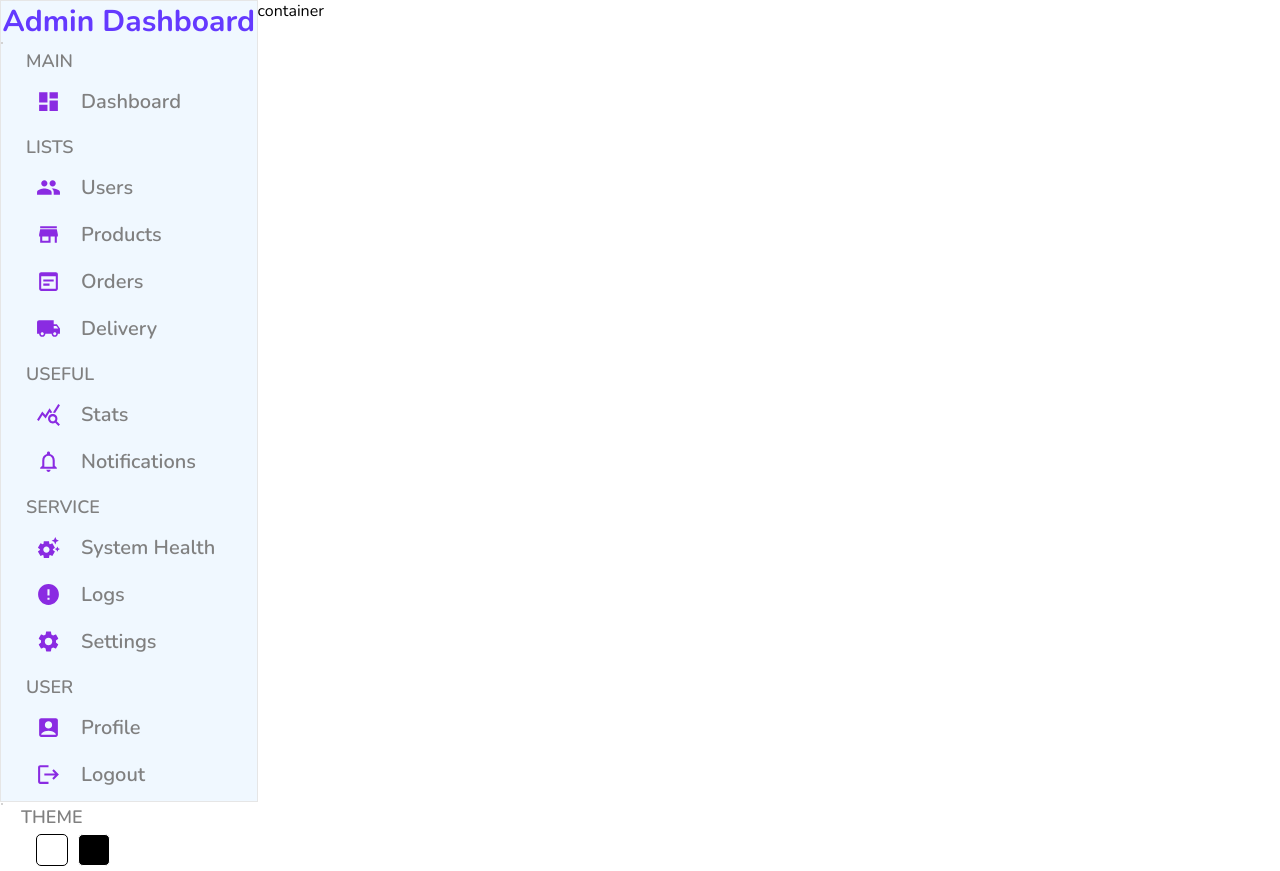
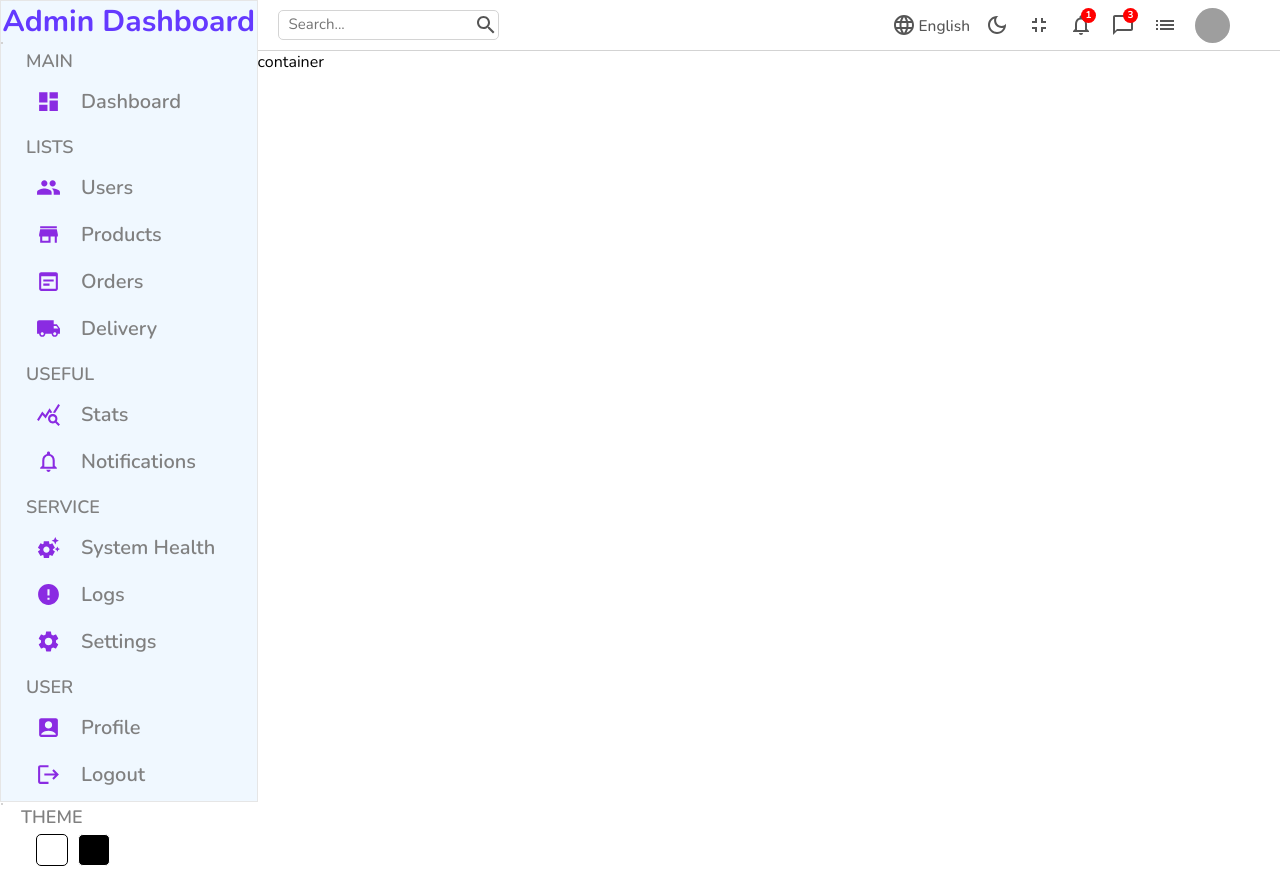
Before and after one commit to hichem-bouzourine/admin, a React (Create React App) app: page / in a window 1280 px wide. Built offline with nearby package versions, Linux system fonts and the light colour scheme; grey boxes are pictures that could not be loaded.

Commit message:
Create Navbar.

```diff
--- a/src/components/navbar/Navbar.jsx
+++ b/src/components/navbar/Navbar.jsx
@@ -1,7 +1,53 @@
 import "./navbar.scss";
+import SearchTwoToneIcon from "@mui/icons-material/SearchTwoTone";
+import LanguageOutlinedIcon from "@mui/icons-material/LanguageOutlined";
+import DarkModeOutlinedIcon from "@mui/icons-material/DarkModeOutlined";
+import FullscreenExitOutlinedIcon from "@mui/icons-material/FullscreenExitOutlined";
+import NotificationsNoneOutlinedIcon from "@mui/icons-material/NotificationsNoneOutlined";
+import ChatBubbleOutlineOutlinedIcon from "@mui/icons-material/ChatBubbleOutlineOutlined";
+import ListOutlinedIcon from "@mui/icons-material/ListOutlined";
 
 const Navbar = () => {
-  return <div>Navbar</div>;
+  return (
+    <div className="navbar">
+      <div className="navbarWrapper">
+        <div className="search">
+          <input type="text" placeholder="Search..." />
+          <SearchTwoToneIcon />
+        </div>
+        <div className="items">
+          <div className="item">
+            <LanguageOutlinedIcon className="icon" />
+            English
+          </div>
+          <div className="item">
+            <DarkModeOutlinedIcon className="icon" />
+          </div>
+          <div className="item">
+            <FullscreenExitOutlinedIcon className="icon" />
+          </div>
+          <div className="item">
+            <NotificationsNoneOutlinedIcon className="icon" />
+            <div className="counter">1</div>
+          </div>
+          <div className="item">
+            <ChatBubbleOutlineOutlinedIcon className="icon" />
+            <div className="counter">3</div>
+          </div>
+          <div className="item">
+            <ListOutlinedIcon className="icon" />
+          </div>
+          <div className="item">
+            <img
+              src="https://avatars.githubusercontent.com/u/78175363?v=4"
+              alt=""
+            />
+          </div>
+          <div className="item"></div>
+        </div>
+      </div>
+    </div>
+  );
 };
 
 export default Navbar;
--- a/src/components/navbar/navbar.scss
+++ b/src/components/navbar/navbar.scss
@@ -0,0 +1,68 @@
+.navbar {
+  height: 50px;
+  border-bottom: 0.5px solid lightgray;
+  font-size: 14px;
+  color: #555;
+  display: flex;
+  align-items: center;
+  > .navbarWrapper {
+    width: 100%;
+    padding: 20px;
+    display: flex;
+    justify-content: space-between;
+    align-items: center;
+
+    > .search {
+      display: flex;
+      align-items: center;
+      border: 0.3px solid #d4d4d4;
+      border-radius: 5px;
+      input {
+        border: 0;
+        padding: 5px 10px;
+        outline: none;
+        background: transparent;
+        &::placeholder {
+          font-size: 15px;
+        }
+      }
+    }
+
+    > .items {
+      display: flex;
+      .item {
+        position: relative;
+        display: flex;
+        align-items: center;
+        margin-right: 15px;
+        font-weight: 500;
+        font-size: 110%;
+        .icon {
+          margin-right: 3px;
+        }
+
+        .counter {
+          width: 15px;
+          height: 15px;
+          display: flex;
+          justify-content: center;
+          align-items: center;
+          font-size: 10px;
+          font-weight: bold;
+          color: white;
+          background-color: red;
+          border-radius: 50%;
+          position: absolute;
+          top: 0;
+          right: 0;
+        }
+
+        img {
+          width: 35px;
+          height: 35px;
+          border-radius: 50%;
+        }
+      }
+    }
+  }
+}
--- a/src/pages/home/Home.jsx
+++ b/src/pages/home/Home.jsx
@@ -1,3 +1,4 @@
+import Navbar from "../../components/navbar/Navbar";
 import Sidebar from "../../components/sideBar/Sidebar";
 import "./home.scss";
 
@@ -5,7 +6,10 @@ const Home = () => {
   return (
     <div className="home">
       <Sidebar />
-      <div className="homeContainer">container</div>
+      <div className="homeContainer">
+        <Navbar />
+        container
+      </div>
     </div>
   );
 };
```
